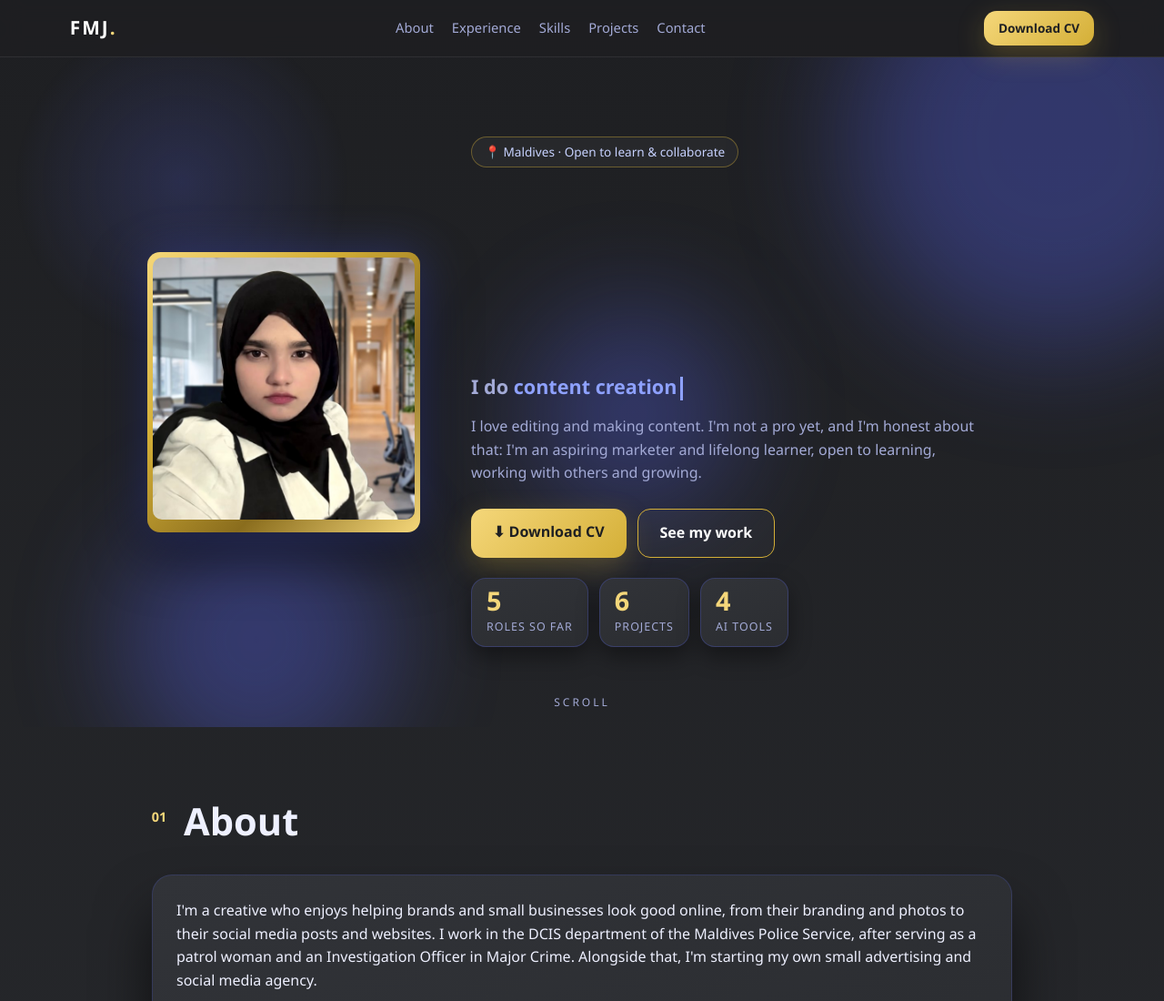
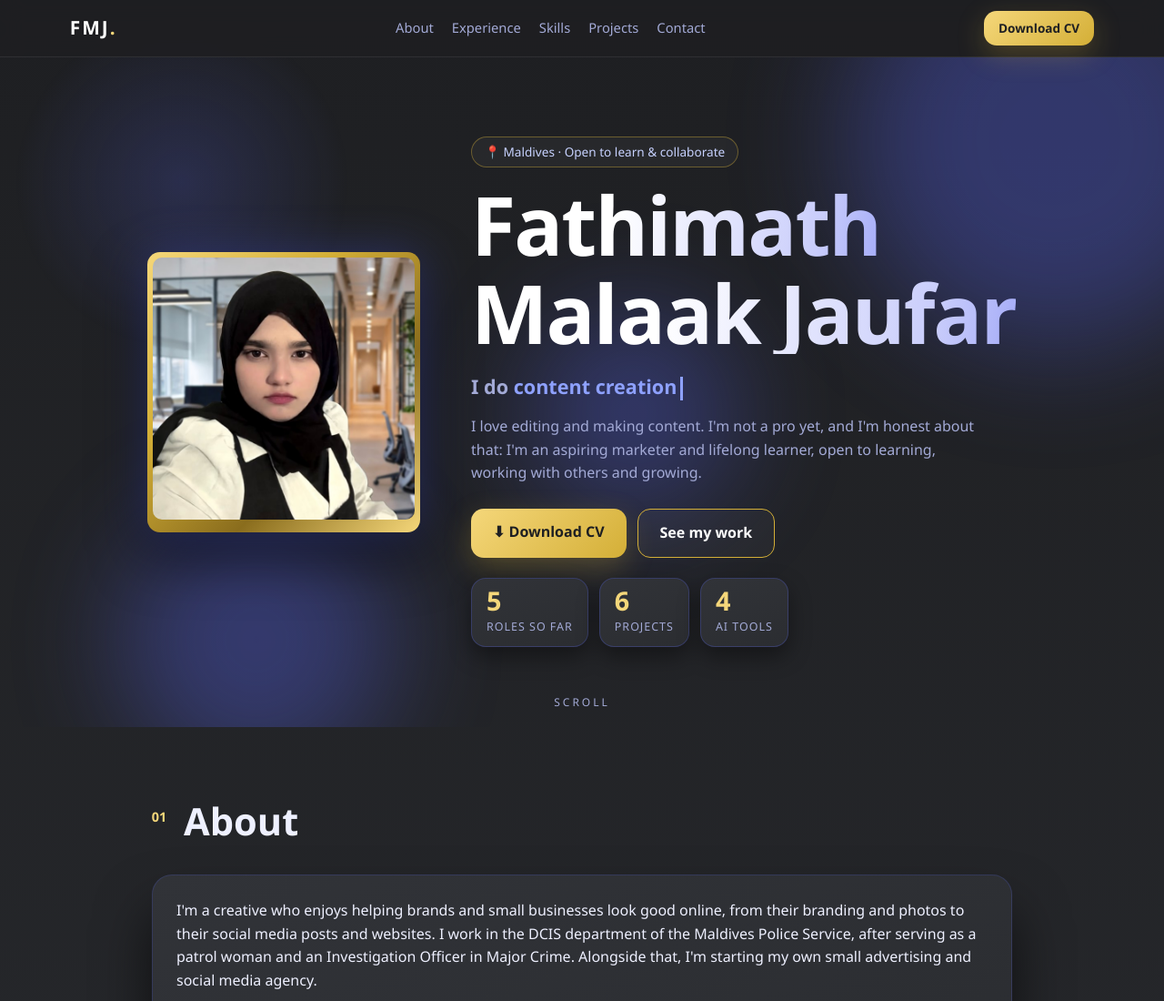
Before and after one commit to reseachrandomv/cv, a plain HTML site: page index.html in a window 1280 px wide. Shown: the top 1100 px of the page at 91% size. Drawn offline with Linux system fonts and the light colour scheme; animation ran at ten frames a second.

Commit message:
Fix hero name visibility

```diff
--- a/style.css
+++ b/style.css
@@ -87,3 +87,7 @@ h1 .ln:nth-child(2)>span{animation-delay:.15s}
 .reveal.in .chips span{opacity:1;scale:1;translate:0 0}
 @media(max-width:860px){.stats{justify-content:center}.grid3>.card,.grid2>.card{--fx:0px!important}}
 @media(prefers-reduced-motion:reduce){.reveal .card,.reveal .chips span{opacity:1!important;translate:none!important;rotate:none!important;scale:none!important}}
+/* fix: gradient text on animated lines */
+.hero h1{background:none;-webkit-background-clip:border-box;background-clip:border-box;color:#fff;animation:none}
+.hero h1 .ln>span{background:linear-gradient(100deg,#fff 25%,#c9cdfb,#5865F2,#fff);background-size:200%;-webkit-background-clip:text;background-clip:text;color:transparent;-webkit-text-fill-color:transparent;animation:flip .9s var(--spring) both,sh 6s linear infinite}
+.hero h1 .ln:nth-child(2)>span{animation-delay:.15s,0s}
```
